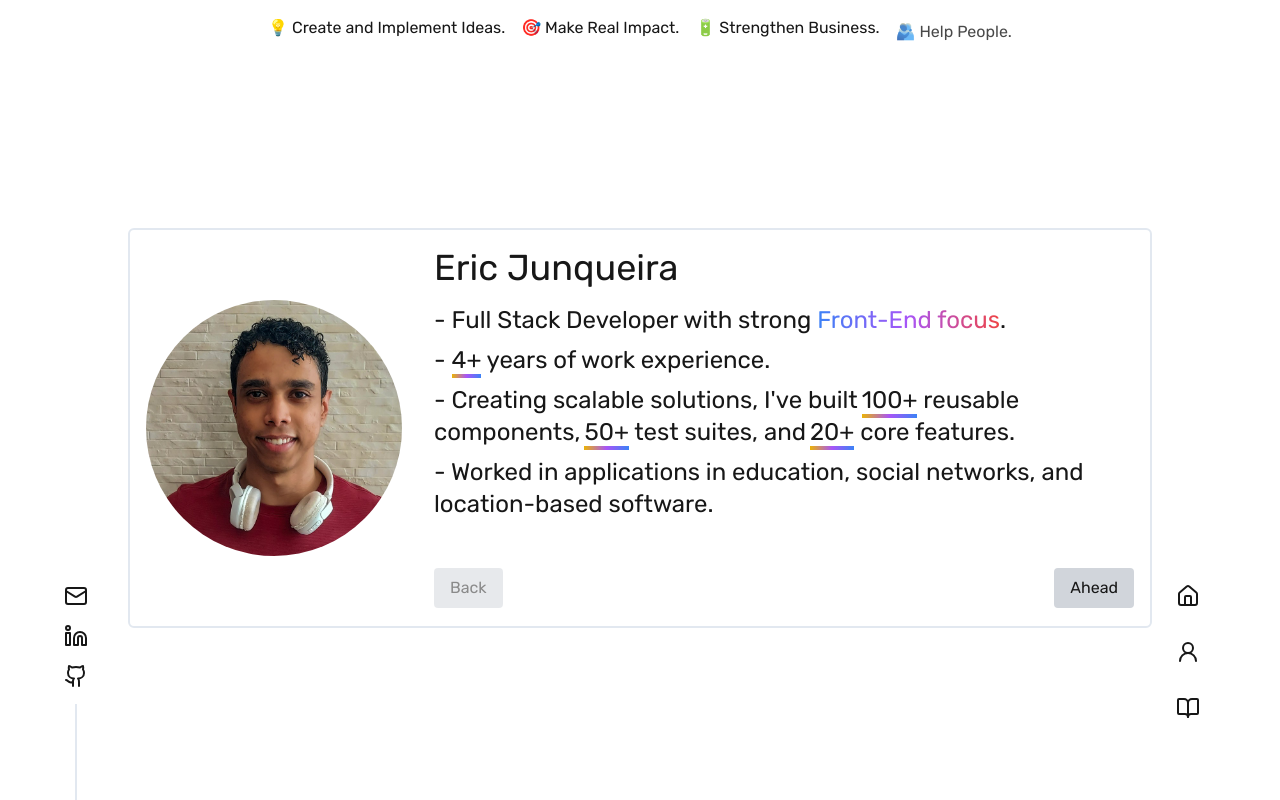
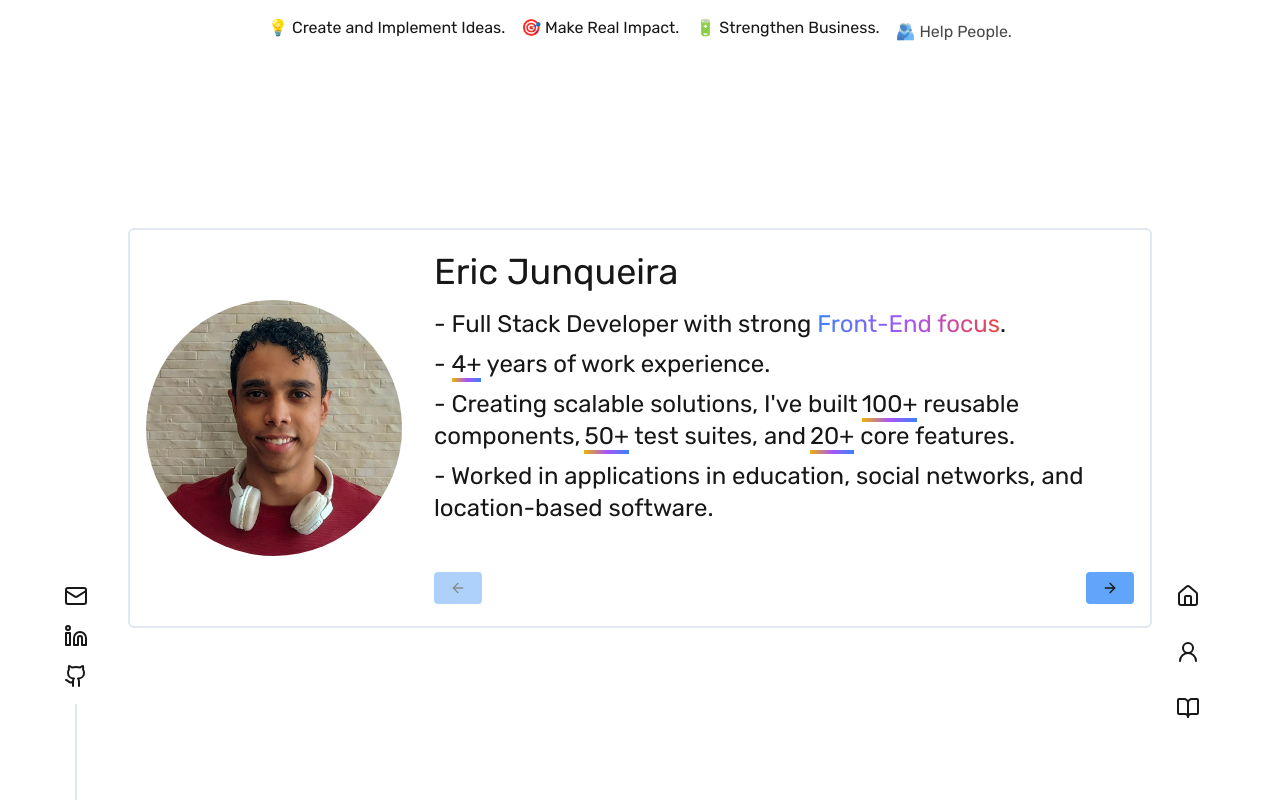
Before and after one commit to ericiannj/new-port, a Next.js app: page /about in a window 1280 px wide. Built offline with nearby package versions, Linux system fonts and the light colour scheme.

Commit message:
styles(About): improve button style

```diff
--- a/src/app/about/page.tsx
+++ b/src/app/about/page.tsx
@@ -12,6 +12,7 @@ import {
   Stack,
   Summary,
 } from './components';
+import { Icons } from '@/icons';
 
 type Direction = 'next' | 'prev';
 
@@ -85,28 +86,30 @@ export default function About() {
                 </motion.div>
               </AnimatePresence>
               <div className="mt-4 flex justify-between">
-                <button
+                <motion.button
                   onClick={previousComponent}
                   disabled={currentIndex === 0}
                   className={`px-4 py-2 ${
                     currentIndex === 0
                       ? 'cursor-not-allowed opacity-50'
                       : 'opacity-100'
-                  } rounded bg-gray-300`}
+                  } rounded bg-blue-400 hover:bg-blue-300`}
+                  whileHover={{ scale: 1.2 }}
                 >
-                  Back
-                </button>
-                <button
+                  <Icons.arrowLeft size={16} />
+                </motion.button>
+                <motion.button
                   onClick={nextComponent}
                   disabled={currentIndex === components.length - 1}
                   className={`px-4 py-2 ${
                     currentIndex === components.length - 1
                       ? 'cursor-not-allowed opacity-50'
                       : 'opacity-100'
-                  } rounded bg-gray-300`}
+                  } rounded bg-blue-400 hover:bg-blue-300`}
+                  whileHover={{ scale: 1.2 }}
                 >
-                  Ahead
-                </button>
+                  <Icons.arrowRight size={16} />
+                </motion.button>
               </div>
             </div>
           </div>
--- a/src/icons.ts
+++ b/src/icons.ts
@@ -7,6 +7,8 @@ import {
   Github,
   Linkedin,
   Mail,
+  ArrowRight,
+  ArrowLeft,
 } from 'lucide-react';
 import GlobeIcon from './assets/icons/GlobeIcon';
 
@@ -20,4 +22,6 @@ export const Icons = {
   github: Github,
   linkedin: Linkedin,
   mail: Mail,
+  arrowRight: ArrowRight,
+  arrowLeft: ArrowLeft,
 };
```
